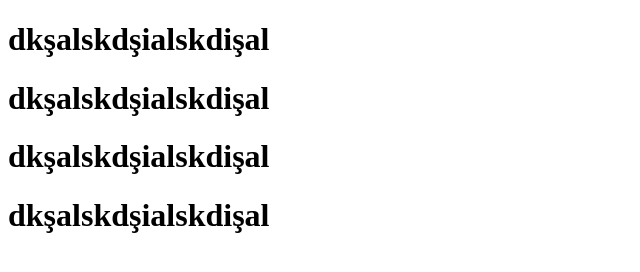
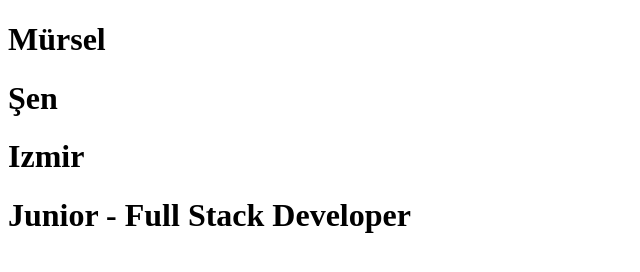
Before and after one commit to murselsen/techSkill2, a plain HTML site: page index.html in a window 1280 px wide. Shown: the whole page, without its empty margins (0-640 px from the left). Drawn offline with Linux system fonts and the light colour scheme.

Commit message:
Index içerik değiştirildi

```diff
--- a/index.html
+++ b/index.html
@@ -6,9 +6,9 @@
     <title>Document</title>
   </head>
   <body>
-    <h1>dkşalskdşialskdişal</h1>
-    <h1>dkşalskdşialskdişal</h1>
-    <h1>dkşalskdşialskdişal</h1>
-    <h1>dkşalskdşialskdişal</h1>
+    <h1>Mürsel</h1>
+    <h1>Şen</h1>
+    <h1>Izmir</h1>
+    <h1>Junior - Full Stack Developer</h1>
   </body>
 </html>
```
